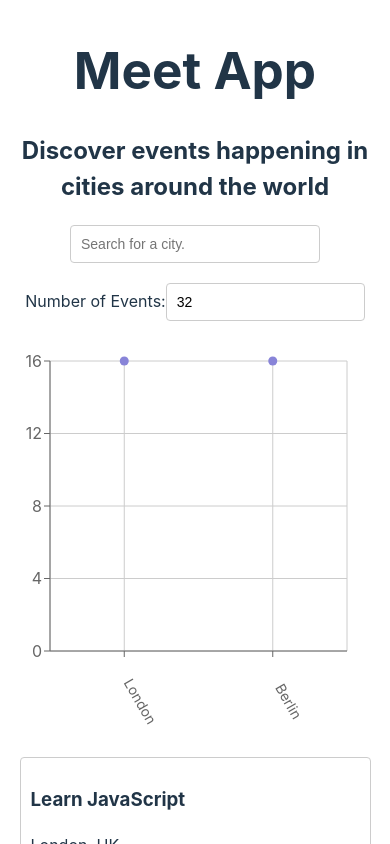
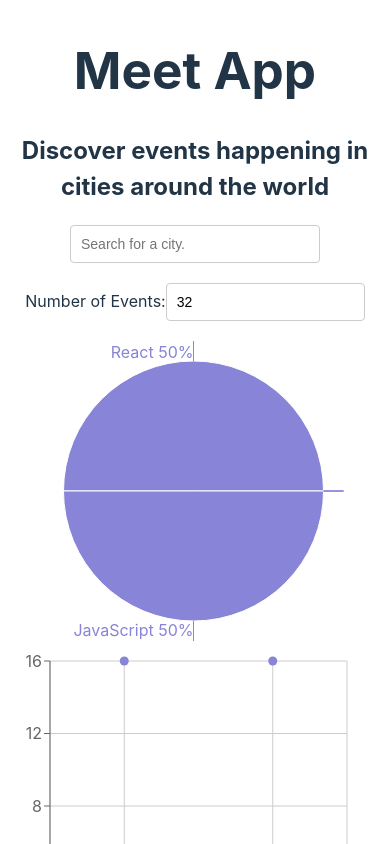
Before and after one commit to sal-estrada/meet, a React (Vite) app: page / in a window 390 px wide. Shown: the top 844 px of the page. Built offline with nearby package versions, Linux system fonts and the light colour scheme; what atatus-spa would draw is missing.

Commit message:
Add charts

```diff
--- a/src/App.css
+++ b/src/App.css
@@ -97,3 +97,14 @@ input[type="number"] {
  width: 250px;
  z-index: 1000;
 }
+
+.charts-container {
+  display: grid;
+  grid-template-columns: 1fr 1fr;
+}
+
+@media (max-width: 768px) {
+  .charts-container {
+    grid-template-columns: 1fr;
+  }
+}
--- a/src/App.jsx
+++ b/src/App.jsx
@@ -4,9 +4,11 @@ import EventList from "./components/EventList";
 import NumberOfEvents from "./components/NumberOfEvents";
 import { extractLocations, getEvents } from "./api";
 import { InfoAlert, ErrorAlert, WarningAlert } from "./components/Alert";
+import CityEventsChart from "./components/CityEventsChart";
+import EventGenresChart from "./components/EventGenresChart";
+
 
 import "./App.css";
-import CityEventsChart from "./components/CityEventsChart";
 
 const App = () => {
   const [events, setEvents] = useState([]);
@@ -85,6 +87,7 @@ const App = () => {
         setWarningAlert={setWarningAlert}
       />
       <div className="charts-container">
+        <EventGenresChart events={events} />
         <CityEventsChart allLocations={allLocations} events={events} />
       </div>
       <EventList events={events} />
--- /dev/null
+++ b/src/components/EventGenresChart.jsx
@@ -0,0 +1,56 @@
+import { useEffect, useState } from 'react';
+import { ResponsiveContainer, PieChart, Pie } from "recharts";
+
+
+const EventGenresChart = ({ events }) => {
+  const [data, setData] = useState([]);
+
+  useEffect(() => {
+    setData(getData());
+  }, [`${events}`]);
+
+  const genres = ["React", "JavaScript", "Node", "jQuery", "Angular"];
+
+  const getData = () => {
+    const data = genres.map((genre) => {
+      const filteredEvents = events.filter((event) =>
+        event.summary.includes(genre),
+      );
+      return {
+        name: genre,
+        value: filteredEvents.length,
+      };
+    });
+    return data;
+  };
+
+   const renderCustomizedLabel = ({ cx, cy, midAngle, outerRadius, percent, index }) => {
+   const RADIAN = Math.PI / 180;
+   const radius = outerRadius;
+   const x = cx + radius * Math.cos(-midAngle * RADIAN) * 1.07;
+   const y = cy + radius * Math.sin(-midAngle * RADIAN) * 1.07;
+   return percent ? (
+     <text
+       x={x}
+       y={y}
+       fill="#8884d8"
+       textAnchor={x > cx ? 'start' : 'end'}
+       dominantBaseline="central"
+     >
+       {`${genres[index]} ${(percent * 100).toFixed(0)}%`}
+     </text>
+   ) : null;
+ };
+
+  return (
+    <div style={{ width: "99%", height: 300 }}>
+      <ResponsiveContainer>
+        <PieChart>
+          <Pie dataKey="value" data={data} fill="#8884d8" labelLine="false" label={renderCustomizedLabel} outerRadius={130} />
+        </PieChart>
+      </ResponsiveContainer>
+    </div>
+  );
+};
+
+export default EventGenresChart;
```
